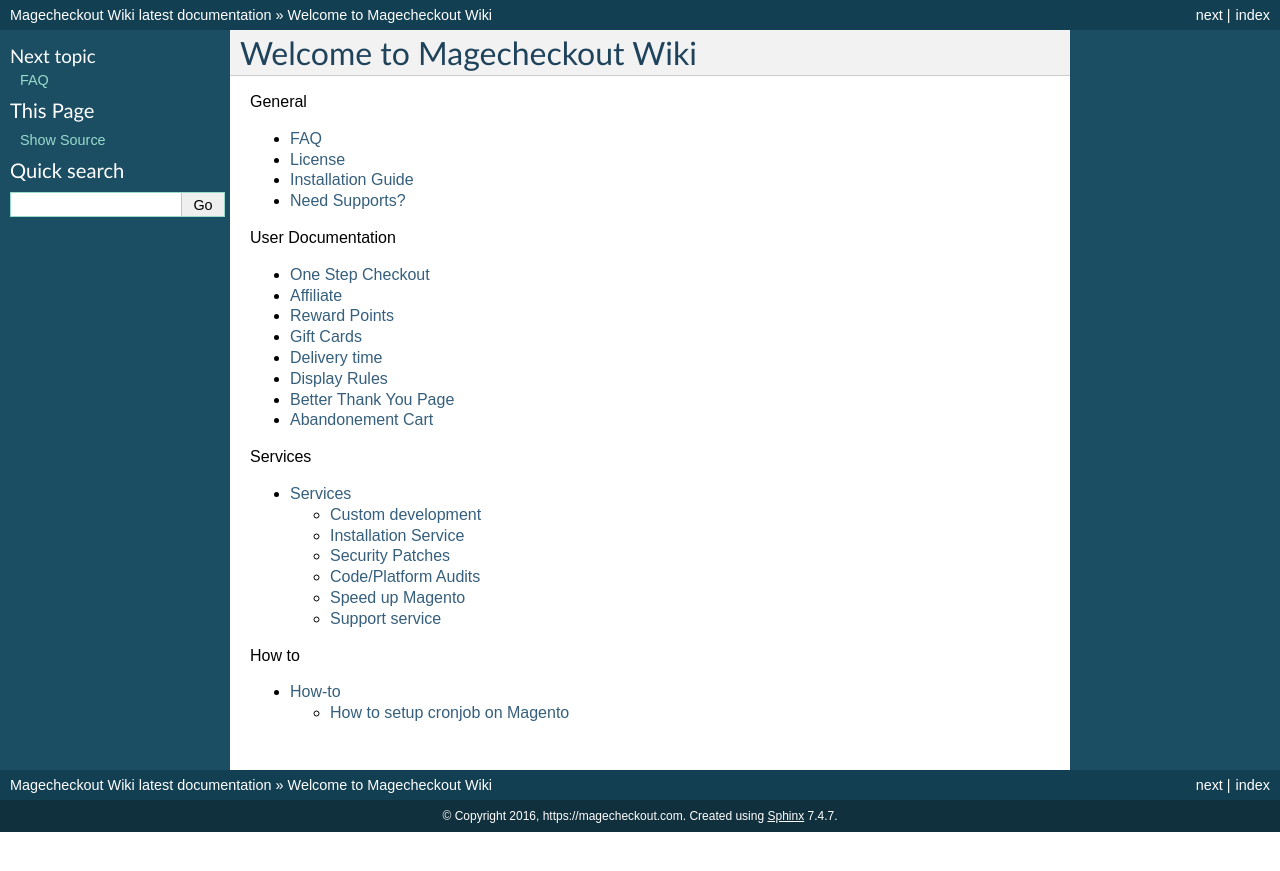
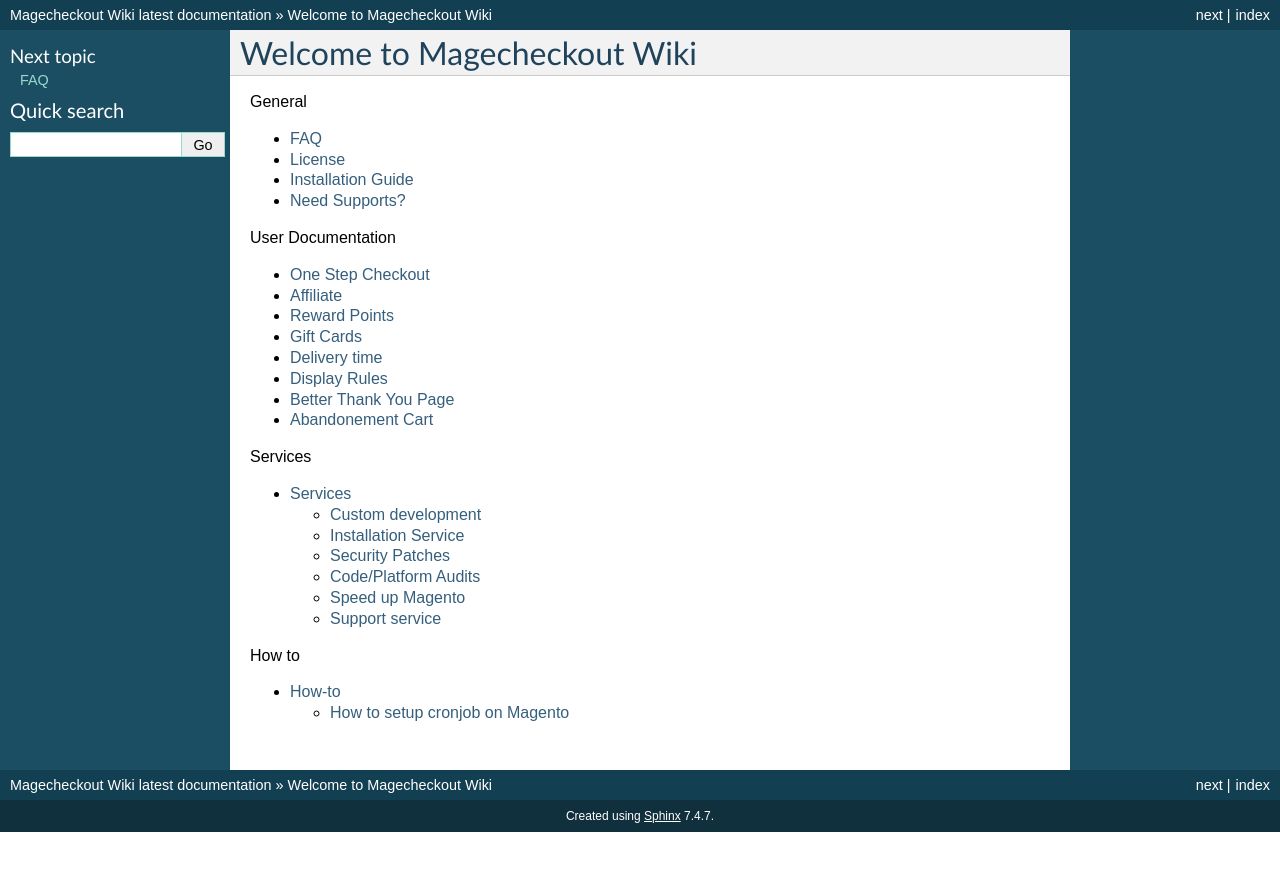
Before and after one commit to LindaThompson/wiki, a Sphinx documentation site: the page built from docs/index.rst, in a window 1280 px wide. Shown: the top 871 px of the page. Built offline with Sphinx 7.4.7, drawn with Linux system fonts in a browser that asks for light colours; pages that are not in the unit, such as notebooks, are missing from menus.

Commit message:
update docs

```diff
--- a/docs/conf.py
+++ b/docs/conf.py
@@ -174,13 +174,13 @@
 #html_split_index = False
 
 # If true, links to the reST sources are added to the pages.
-html_show_sourcelink = false
+html_show_sourcelink = False
 
 # If true, "Created using Sphinx" is shown in the HTML footer. Default is True.
 #html_show_sphinx = True
 
 # If true, "(C) Copyright ..." is shown in the HTML footer. Default is True.
-#html_show_copyright = True
+html_show_copyright = False
 
 # If true, an OpenSearch description file will be output, and all pages will
 # contain a <link> tag referring to it.  The value of this option must be the
```
